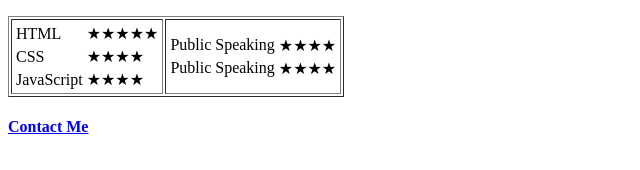
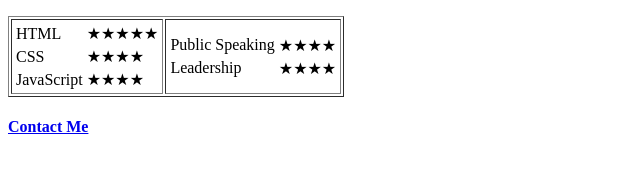
Before and after one commit to achmadrifanni/cv, a plain HTML site: page index.html in a window 1280 px wide. Shown: the part 616-786 px from the top of the page, 0-640 px from the left. Drawn offline with Linux system fonts and the light colour scheme.

Commit message:
update index.html

```diff
--- a/index.html
+++ b/index.html
@@ -97,7 +97,7 @@
                         <td>★★★★</td>
                     </tr>
                     <tr>
-                        <td>Public Speaking</td>
+                        <td>Leadership</td>
                         <td>★★★★</td>
                     </tr>
                 </table>
```
